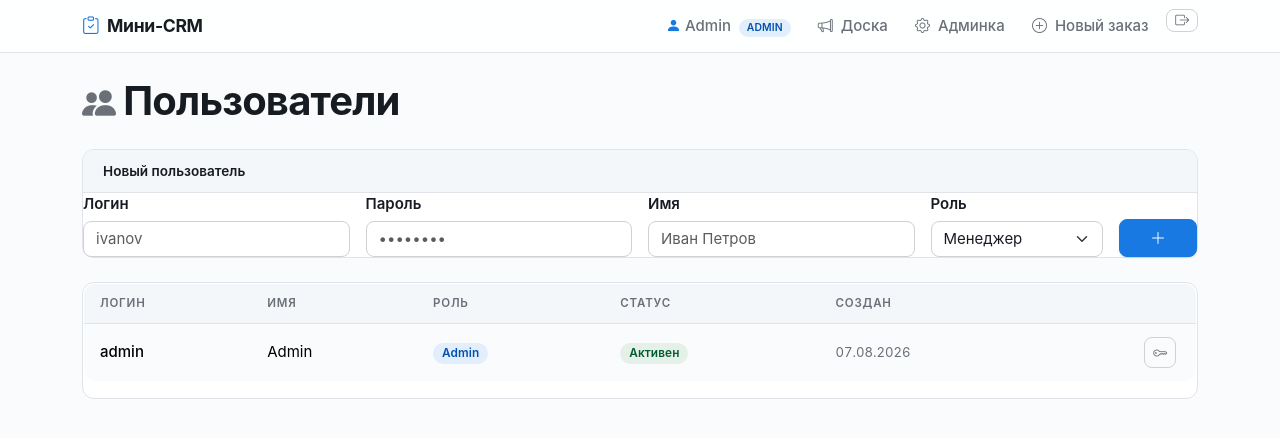
After one commit to nioishiri/miniCRM, a Flask app: page /admin/users in a window 1280 px wide. The commit adds this page. Shown: the top 438 px of the page. Run offline with Flask 3, Linux system fonts and the light colour scheme; a user stored in the database is signed in.

Commit message:
сделали норм авторизацию как задумывал

```diff
--- a/app/routes.py
+++ b/app/routes.py
@@ -9,6 +9,18 @@ from app import db
 from app.models import Order, Attachment, Announcement, User
 
 bp = Blueprint("main", __name__)
+
+
+def admin_required(f):
+    """Decorator: redirects non-admin users."""
+    from functools import wraps
+    @wraps(f)
+    @login_required
+    def decorated(*args, **kwargs):
+        if current_user.role != "admin":
+            return "Forbidden", 403
+        return f(*args, **kwargs)
+    return decorated
 
 ALLOWED_EXTENSIONS = {
     # Documents
@@ -310,3 +322,71 @@ def announcement_delete(ann_id: int):
     db.session.commit()
     flash("Объявление удалено", "secondary")
     return redirect(url_for("main.board_list"))
+
+
+
+# ===================================================================
+# Admin panel
+# ===================================================================
+
+@login_required
+@admin_required
+@bp.route("/admin/users")
+def admin_users():
+    users = User.query.order_by(User.created_at.desc()).all()
+    return render_template("admin_users.html", users=users)
+
+
+@login_required
+@admin_required
+@bp.route("/admin/users", methods=["POST"])
+def admin_create_user():
+    username = request.form.get("username", "").strip()
+    password = request.form.get("password", "")
+    display = request.form.get("display_name", "").strip()
+    role = request.form.get("role", "user")
+
+    if not username or not password:
+        flash("Логин и пароль обязательны", "danger")
+        return redirect(url_for("main.admin_users"))
+
+    if User.query.filter_by(username=username).first():
+        flash(f"Пользователь «{username}» уже существует", "danger")
+        return redirect(url_for("main.admin_users"))
+
+    u = User(username=username, display_name=display or username, role=role)
+    u.set_password(password)
+    db.session.add(u)
+    db.session.commit()
+    flash(f"Пользователь «{username}» создан", "success")
+    return redirect(url_for("main.admin_users"))
+
+
+@login_required
+@admin_required
+@bp.route("/admin/users/<int:user_id>/toggle", methods=["POST"])
+def admin_toggle_user(user_id: int):
+    u = db.get_or_404(User, user_id)
+    if u.id == current_user.id:
+        flash("Нельзя заблокировать самого себя", "warning")
+        return redirect(url_for("main.admin_users"))
+    u.is_active_user = not u.is_active_user
+    db.session.commit()
+    status = "разблокирован" if u.is_active_user else "заблокирован"
+    flash(f"Пользователь «{u.username}» {status}", "info")
+    return redirect(url_for("main.admin_users"))
+
+
+@login_required
+@admin_required
+@bp.route("/admin/users/<int:user_id>/reset-password", methods=["POST"])
+def admin_reset_password(user_id: int):
+    u = db.get_or_404(User, user_id)
+    new_pwd = request.form.get("password", "")
+    if not new_pwd:
+        flash("Пароль не может быть пустым", "danger")
+        return redirect(url_for("main.admin_users"))
+    u.set_password(new_pwd)
+    db.session.commit()
+    flash(f"Пароль пользователя «{u.username}» изменён", "info")
+    return redirect(url_for("main.admin_users"))
--- /dev/null
+++ b/app/templates/admin_users.html
@@ -0,0 +1,120 @@
+{% extends "base.html" %}
+{% block title %}Управление пользователями — CRM{% endblock %}
+
+{% block content %}
+<div class="d-flex justify-content-between align-items-center mb-4 animate-in">
+  <h1 class="page-header mb-0"><i class="bi bi-people-fill me-2"></i>Пользователи</h1>
+</div>
+
+{# Create user form #}
+<div class="card-crm animate-in mb-4">
+  <div class="card-header">Новый пользователь</div>
+  <div class="card-body">
+    <form method="post" action="{{ url_for('main.admin_create_user') }}">
+      <div class="row g-3 align-items-end">
+        <div class="col-md-3">
+          <label for="username" class="form-label fw-semibold">Логин</label>
+          <input type="text" name="username" id="username" class="form-control" required placeholder="ivanov">
+        </div>
+        <div class="col-md-3">
+          <label for="password" class="form-label fw-semibold">Пароль</label>
+          <input type="password" name="password" id="password" class="form-control" required placeholder="••••••••">
+        </div>
+        <div class="col-md-3">
+          <label for="display_name" class="form-label fw-semibold">Имя</label>
+          <input type="text" name="display_name" id="display_name" class="form-control" placeholder="Иван Петров">
+        </div>
+        <div class="col-md-2">
+          <label for="role" class="form-label fw-semibold">Роль</label>
+          <select name="role" id="role" class="form-select">
+            <option value="user">Менеджер</option>
+            <option value="admin">Админ</option>
+          </select>
+        </div>
+        <div class="col-md-1">
+          <button type="submit" class="btn btn-crm btn-crm-primary w-100" title="Создать">
+            <i class="bi bi-plus-lg"></i>
+          </button>
+        </div>
+      </div>
+    </form>
+  </div>
+</div>
+
+{# User list #}
+<div class="card-crm animate-in">
+  <div class="table-responsive">
+    <table class="table table-crm align-middle">
+      <thead>
+        <tr>
+          <th>Логин</th>
+          <th>Имя</th>
+          <th>Роль</th>
+          <th>Статус</th>
+          <th>Создан</th>
+          <th></th>
+        </tr>
+      </thead>
+      <tbody>
+        {% for u in users %}
+        <tr>
+          <td class="fw-medium">{{ u.username }}</td>
+          <td>{{ u.display_name or '—' }}</td>
+          <td>
+            {% if u.role == 'admin' %}
+              <span class="badge bg-primary">Admin</span>
+            {% else %}
+              <span class="badge bg-light text-muted">Менеджер</span>
+            {% endif %}
+          </td>
+          <td>
+            {% if u.is_active_user %}
+              <span class="badge bg-success">Активен</span>
+            {% else %}
+              <span class="badge bg-secondary">Заблокирован</span>
+            {% endif %}
+          </td>
+          <td class="text-muted small">{{ u.created_at.strftime('%d.%m.%Y') }}</td>
+          <td class="text-end">
+            {# Block / unblock #}
+            {% if u.id != current_user.id %}
+            <form method="post"
+                  action="{{ url_for('main.admin_toggle_user', user_id=u.id) }}"
+                  style="display:inline"
+                  onsubmit="return confirm('{{ 'Разблокировать' if not u.is_active_user else 'Заблокировать' }} пользователя «{{ u.username }}»?')">
+              <button class="btn btn-sm btn-outline-warning btn-crm me-1" title="{{ 'Разблок.' if not u.is_active_user else 'Блок.' }}">
+                <i class="bi bi-{{ 'unlock' if not u.is_active_user else 'lock' }}"></i>
+              </button>
+            </form>
+            {% endif %}
+
+            {# Reset password modal #}
+            <button class="btn btn-sm btn-outline-secondary btn-crm me-1"
+                    title="Сменить пароль"
+                    onclick="resetPwd({{ u.id }}, '{{ u.username }}')">
+              <i class="bi bi-key"></i>
+            </button>
+          </td>
+        </tr>
+        {% endfor %}
+      </tbody>
+    </table>
+  </div>
+</div>
+
+{# Hidden reset-password form #}
+<form id="resetPwdForm" method="post" style="display:none;">
+  <input type="hidden" name="password" id="resetPwdInput">
+</form>
+
+<script>
+function resetPwd(userId, username) {
+  var pwd = prompt("Новый пароль для «" + username + "»:", "");
+  if (!pwd) return;
+  var form = document.getElementById("resetPwdForm");
+  form.action = "/admin/users/" + userId + "/reset-password";
+  document.getElementById("resetPwdInput").value = pwd;
+  form.submit();
+}
+</script>
+{% endblock %}
--- a/app/templates/base.html
+++ b/app/templates/base.html
@@ -399,6 +399,11 @@
           <a class="nav-link" href="{{ url_for('main.board_list') }}">
             <i class="bi bi-megaphone me-1"></i> Доска
           </a>
+          {% if current_user.role == 'admin' %}
+          <a class="nav-link" href="{{ url_for('main.admin_users') }}">
+            <i class="bi bi-gear me-1"></i> Админка
+          </a>
+          {% endif %}
           <a class="nav-link" href="{{ url_for('main.order_create') }}">
             <i class="bi bi-plus-circle me-1"></i> Новый заказ
           </a>
```
